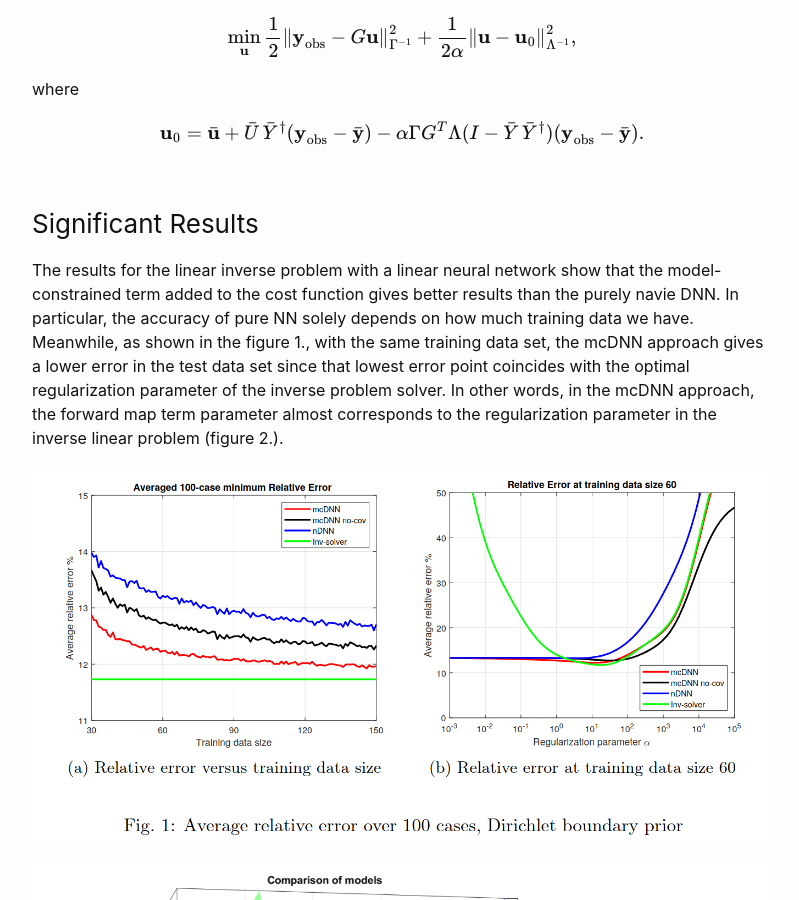
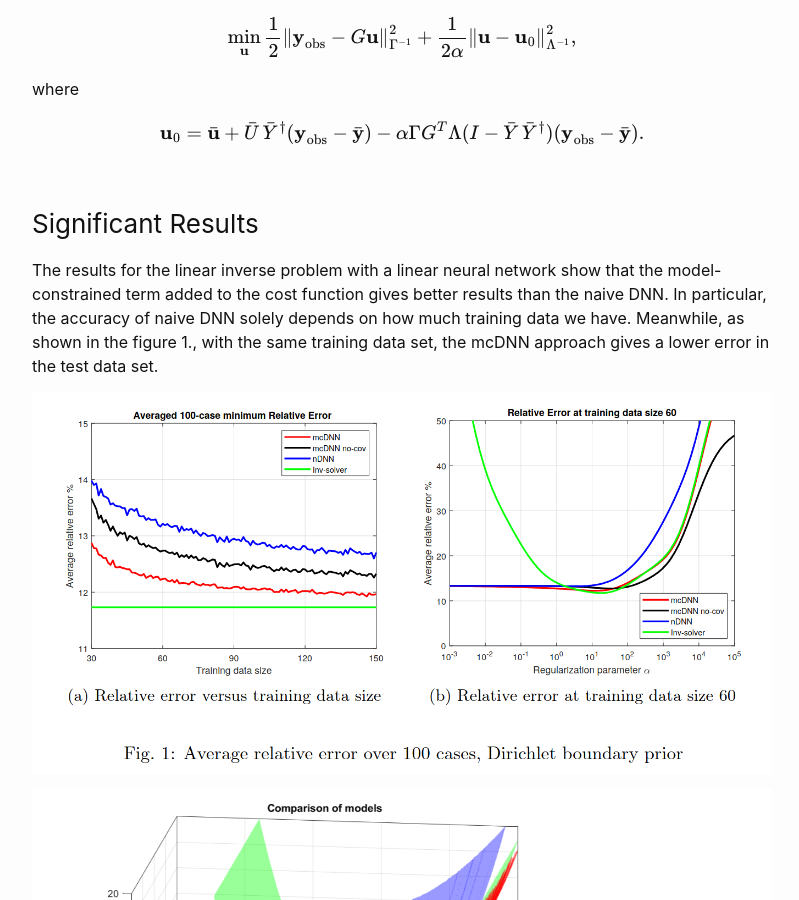
Before and after one commit to tscott-00/phogroup.github.io, a Jekyll site: the page built from cdse/model_constrained.md, in a window 1280 px wide and 900 px high, scrolled down 1032 px. Shown: the whole window, without its empty margins (238-1037 px from the left). Built offline with Jekyll 4.4.1, drawn with Linux system fonts in a browser that asks for light colours; formulas are drawn with MathJax 3.

Commit message:
Update model_constrained.md

```diff
--- a/cdse/model_constrained.md
+++ b/cdse/model_constrained.md
@@ -39,7 +39,7 @@ $$
 
 ### Significant Results
 
-The results for the linear inverse problem with a linear neural network show that the model-constrained term added to the cost function gives better results than the purely navie DNN. In particular, the accuracy of pure NN solely depends on how much training data we have. Meanwhile, as shown in the figure 1., with the same training data set, the mcDNN approach gives a lower error in the test data set since that lowest error point coincides with the optimal regularization parameter of the inverse problem solver. In other words, in the mcDNN approach, the forward map term parameter almost corresponds to the regularization parameter in the inverse linear problem (figure 2.).
+The results for the linear inverse problem with a linear neural network show that the model-constrained term added to the cost function gives better results than the  naive DNN. In particular, the accuracy of naive DNN solely depends on how much training data we have. Meanwhile, as shown in the figure 1., with the same training data set, the mcDNN approach gives a lower error in the test data set.
 
 
 ![image](/assets/figures/hainguyen/mcDNN_fig_1.png)
```
